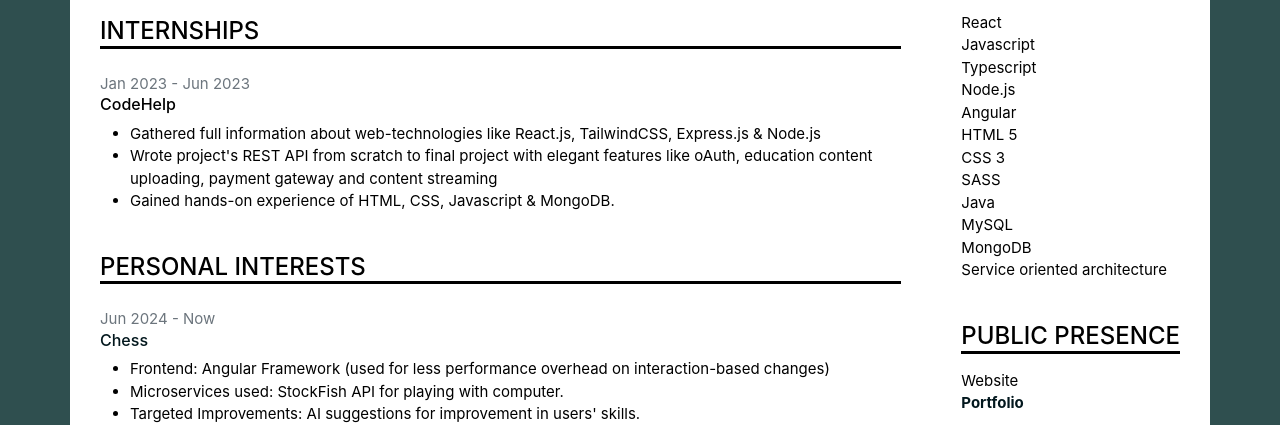
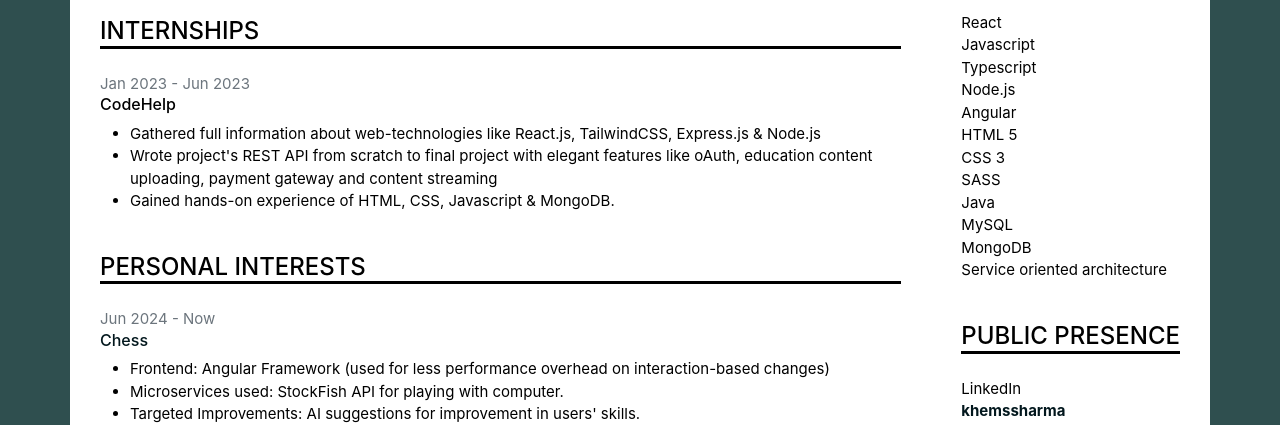
Before and after one commit to Sharmadipti98/resume, a plain HTML site: page index.html in a window 1280 px wide. Shown: the part 380-805 px from the top of the page. Drawn offline with nearby package versions, Linux system fonts and the light colour scheme.

Commit message:
Update index.html

```diff
--- a/index.html
+++ b/index.html
@@ -255,10 +255,12 @@
                         <h3 class="mb-0">Public presence</h3>
                     </div>
                     <div class="card-body badge-list">
-                        <p>Website</p>
+                        <!-- uncommenet it when you'll have got the better domain  😊-->
+                         <!-- After that, consider moving its references from "interests" to "summary" 🚀 -->
+                        <!-- <p>Website</p>
                         <a href="https://ayushportfolio-teal.vercel.app/">
                             <strong>Portfolio</strong>
-                        </a>
+                        </a> -->
                     <p class="mt-2">LinkedIn</p>
                     <a href="https://www.linkedin.com/in/khemssharma/">
                         <strong>khemssharma</strong>
```
